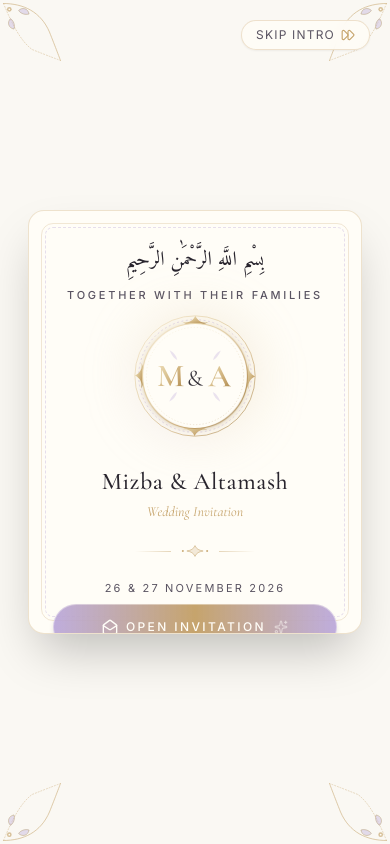
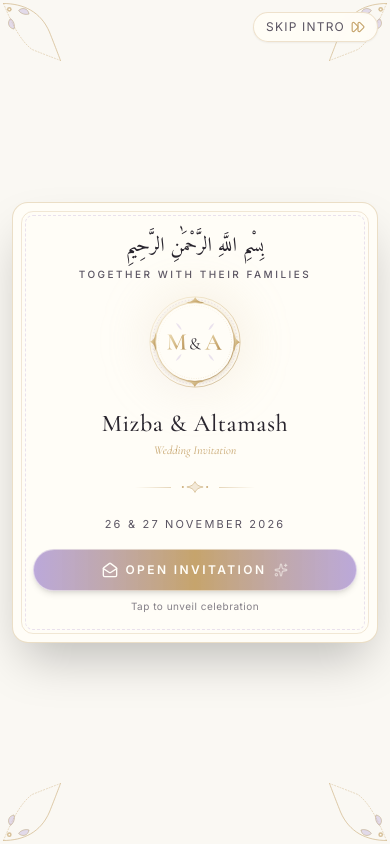
Before and after one commit to NexusForge21/ma-wedding, a React (Vite) app: page / in a window 390 px wide. Shown: the top 844 px of the page. Built offline with nearby package versions, Linux system fonts and the light colour scheme; a web font is replaced by a local one.

Commit message:
fix: ensure Open Invitation button is fully visible and unclipped on mobile viewports

```diff
--- a/src/components/InvitationOpening.tsx
+++ b/src/components/InvitationOpening.tsx
@@ -12,13 +12,15 @@ export const InvitationOpening: React.FC<InvitationOpeningProps> = ({ onOpen })
   const [isOpening, setIsOpening] = useState(false);
 
   const handleOpenClick = () => {
+    if (isOpening) return;
     setIsOpening(true);
     setTimeout(() => {
       onOpen();
-    }, 1500);
+    }, 1200);
   };
 
-  const handleSkip = () => {
+  const handleSkip = (e: React.MouseEvent) => {
+    e.stopPropagation();
     onOpen();
   };
 
@@ -26,16 +28,16 @@ export const InvitationOpening: React.FC<InvitationOpeningProps> = ({ onOpen })
     <motion.div
       initial={{ opacity: 1 }}
       exit={{ opacity: 0, transition: { duration: 0.8, ease: 'easeInOut' } }}
-      className="fixed inset-0 z-50 flex items-center justify-center bg-[#FAF8F3] px-4 py-6 overflow-hidden select-none"
+      className="fixed inset-0 z-50 flex items-center justify-center bg-[#FAF8F3] px-3 py-4 sm:px-6 sm:py-8 overflow-y-auto select-none"
     >
       {/* Skip Button */}
       <button
         onClick={handleSkip}
         type="button"
         aria-label="Skip Intro"
-        className="absolute top-5 right-5 sm:top-8 sm:right-8 z-30 inline-flex items-center gap-1.5 px-3.5 py-1.5
+        className="absolute top-3 right-3 sm:top-6 sm:right-6 z-30 inline-flex items-center gap-1.5 px-3 py-1.5
         rounded-full text-xs font-sans uppercase tracking-widest text-[#5A5462] hover:text-[#29252E]
-        bg-[#FFFDF7]/80 backdrop-blur-xs border border-[#C6A46C]/30 hover:border-[#C6A46C] transition-all shadow-xs cursor-pointer"
+        bg-[#FFFDF7]/90 backdrop-blur-xs border border-[#C6A46C]/30 hover:border-[#C6A46C] transition-all shadow-xs cursor-pointer"
       >
         <span>Skip Intro</span>
         <FastForward className="w-3.5 h-3.5 text-[#C6A46C]" />
@@ -47,73 +49,74 @@ export const InvitationOpening: React.FC<InvitationOpeningProps> = ({ onOpen })
       <FloralCorner position="bottom-left" className="absolute bottom-0 left-0" />
       <FloralCorner position="bottom-right" className="absolute bottom-0 right-0" />
 
-      {/* Outer Envelope Wrapper */}
-      <div className="relative w-full max-w-md mx-auto aspect-[4/5] sm:aspect-[3/4] flex items-center justify-center p-3">
-        {/* Envelope Body */}
+      {/* Envelope Card Container */}
+      <div className="relative w-full max-w-[390px] sm:max-w-md mx-auto my-auto py-2">
         <motion.div
           animate={
             isOpening
-              ? { scale: [1, 1.03, 0.96], y: [0, -10, 20], opacity: [1, 1, 0] }
+              ? { scale: [1, 1.02, 0.96], y: [0, -8, 15], opacity: [1, 1, 0] }
               : { scale: 1, y: 0, opacity: 1 }
           }
-          transition={{ duration: 1.4, ease: [0.16, 1, 0.3, 1] }}
-          className="relative w-full h-full bg-[#FFFDF7] rounded-2xl shadow-2xl border border-[#C6A46C]/30
-          overflow-hidden flex flex-col items-center justify-between p-6 sm:p-10"
+          transition={{ duration: 1.1, ease: [0.16, 1, 0.3, 1] }}
+          className="relative w-full bg-[#FFFDF7] rounded-2xl shadow-2xl border border-[#C6A46C]/35
+          overflow-hidden flex flex-col items-center justify-between px-5 py-6 sm:px-8 sm:py-8"
         >
-          {/* Inner Decorative Border */}
-          <div className="absolute inset-3 border border-[#C6A46C]/25 rounded-xl pointer-events-none" />
-          <div className="absolute inset-4 border border-dashed border-[#B8A4D8]/35 rounded-lg pointer-events-none" />
+          {/* Inner Decorative Borders */}
+          <div className="absolute inset-2 sm:inset-3 border border-[#C6A46C]/25 rounded-xl pointer-events-none" />
+          <div className="absolute inset-3 sm:inset-4 border border-dashed border-[#B8A4D8]/30 rounded-lg pointer-events-none" />
 
-          {/* Top Section - Bismillah Arabic only */}
-          <div className="text-center pt-2 relative z-10">
+          {/* Top Section */}
+          <div className="text-center pt-1 relative z-10 w-full">
             <span
               dir="rtl"
               lang="ar"
-              className="font-arabic text-xl sm:text-2xl text-[#29252E] block mb-2 leading-[1.8] select-none"
+              className="font-arabic text-xl sm:text-2xl text-[#29252E] block mb-1 leading-relaxed select-none"
             >
               {weddingDetails.bismillahArabic}
             </span>
-            <p className="font-sans text-[11px] sm:text-xs uppercase tracking-[0.25em] text-[#5A5462] font-medium">
+            <p className="font-sans text-[10px] sm:text-xs uppercase tracking-[0.25em] text-[#5A5462] font-medium">
               Together with their families
             </p>
           </div>
 
           {/* Center Monogram & Title */}
-          <div className="relative z-10 flex flex-col items-center my-auto py-2">
+          <div className="relative z-10 flex flex-col items-center my-3 sm:my-4 w-full">
             <motion.div
-              animate={{ rotate: [0, 1.5, -1.5, 0] }}
+              animate={{ rotate: [0, 1, -1, 0] }}
               transition={{ repeat: Infinity, duration: 6, ease: 'easeInOut' }}
             >
-              <MonogramSeal size="lg" />
+              <MonogramSeal size="md" />
             </motion.div>
 
-            <h1 className="mt-5 font-serif text-2xl sm:text-3xl font-medium tracking-wide text-[#29252E] text-center">
+            <h1 className="mt-3 sm:mt-4 font-serif text-2xl sm:text-3xl font-medium tracking-wide text-[#29252E] text-center">
               Mizba &amp; Altamash
             </h1>
-            <p className="mt-1 font-serif italic text-sm text-[#C6A46C]">Wedding Invitation</p>
+            <p className="font-serif italic text-xs sm:text-sm text-[#C6A46C] mt-0.5">
+              Wedding Invitation
+            </p>
 
-            <FloralDivider className="my-3 scale-75" />
+            <FloralDivider className="my-2 sm:my-3 scale-75" />
 
             <p className="font-sans text-[11px] uppercase tracking-[0.2em] text-[#5A5462]">
               26 &amp; 27 November 2026
             </p>
           </div>
 
-          {/* Bottom Button */}
-          <div className="w-full relative z-10 pb-2 flex flex-col items-center">
+          {/* Bottom Button Section (Fully in-view, never clipped) */}
+          <div className="w-full relative z-20 pt-1 pb-1 flex flex-col items-center">
             <motion.button
               whileHover={{ scale: 1.02 }}
               whileTap={{ scale: 0.98 }}
               onClick={handleOpenClick}
               disabled={isOpening}
-              className="group relative w-full sm:w-auto px-8 py-3.5 rounded-full bg-gradient-to-r
-              from-[#B8A4D8]/90 via-[#C6A46C] to-[#B8A4D8]/90 text-[#FFFDF7] font-sans text-xs
-              uppercase tracking-[0.2em] font-medium shadow-md hover:shadow-lg transition-all
-              flex items-center justify-center gap-2 cursor-pointer border border-[#FFFDF7]/40"
+              className="group relative w-full sm:w-auto px-7 py-3 rounded-full bg-gradient-to-r
+              from-[#B8A4D8]/95 via-[#C6A46C] to-[#B8A4D8]/95 text-[#FFFDF7] font-sans text-xs
+              uppercase tracking-[0.2em] font-semibold shadow-md hover:shadow-lg transition-all
+              flex items-center justify-center gap-2 cursor-pointer border border-[#FFFDF7]/50"
             >
               <MailOpen className="w-4 h-4 transition-transform group-hover:-translate-y-0.5" />
               <span>{isOpening ? 'Opening Invitation...' : 'Open Invitation'}</span>
-              <Sparkles className="w-3.5 h-3.5 text-[#FFFDF7]/80 animate-pulse" />
+              <Sparkles className="w-3.5 h-3.5 text-[#FFFDF7]/90 animate-pulse" />
             </motion.button>
             <span className="text-[10px] text-[#5A5462]/75 font-sans mt-2 tracking-wider">
               Tap to unveil celebration
@@ -128,9 +131,9 @@ export const InvitationOpening: React.FC<InvitationOpeningProps> = ({ onOpen })
                 animate={{ scaleY: 1 }}
                 exit={{ opacity: 0 }}
                 style={{ transformOrigin: 'top center' }}
-                transition={{ duration: 0.6, ease: 'easeOut' }}
+                transition={{ duration: 0.5, ease: 'easeOut' }}
                 className="absolute inset-x-0 top-0 h-1/2 bg-gradient-to-b from-[#FAF8F3] to-[#FFFDF7]
-                border-b border-[#C6A46C]/40 shadow-inner z-20 pointer-events-none"
+                border-b border-[#C6A46C]/40 shadow-inner z-30 pointer-events-none"
               />
             )}
           </AnimatePresence>
```
